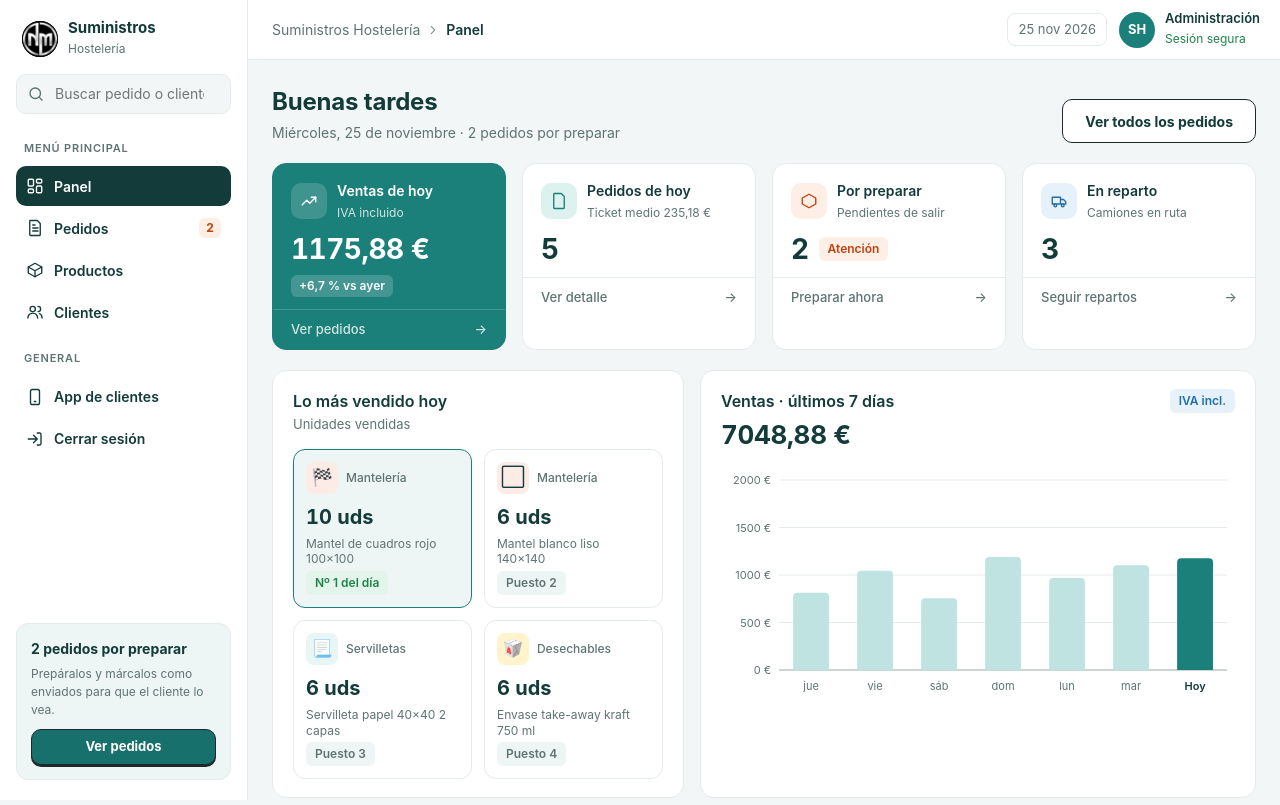
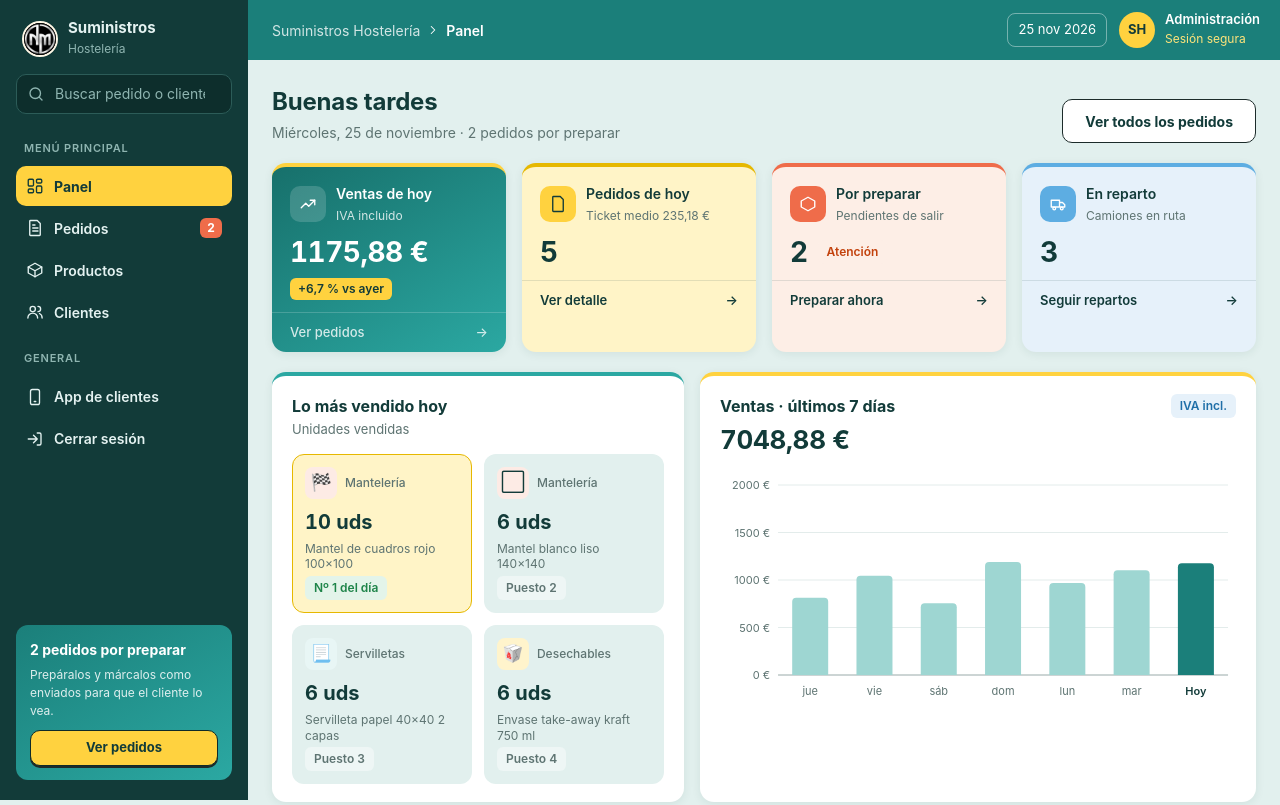
Before and after one commit to TRONKI78/suministros-hosteleria, a plain HTML site: page admin.html in a window 1280 px wide. Shown: the top 805 px of the page. Drawn offline with Linux system fonts and the light colour scheme.

Commit message:
Panel de control con más color: barra lateral oscura, cabecera de marca y tarjetas con acento
Co-Authored-By: Claude Opus 5.5 <noreply@anthropic.com>
Claude-Session: https://claude.ai/code/session_01EqNeizMajmsVULQ2myiePV

```diff
--- a/admin.css
+++ b/admin.css
@@ -212,3 +212,67 @@ body.dash::before{background:var(--d-card)}
   .seg{width:100%}
   .seg button{flex:1 1 auto;justify-content:center}
 }
+
+/* ===== Panel con más color: fondo turquesa suave, barra lateral oscura, cabecera de marca y tarjetas con acento ===== */
+.dash{--d-bg:#E2F0EE;--d-side:#123B39;--d-side-ink:#E4F2F1;--d-side-mut:#8FB5B1;--d-side-hover:#1C4D4A;--d-side-in:#0D2E2C}
+@media (prefers-color-scheme: dark){:root:not([data-theme="light"]) .dash{--d-bg:#0D1F1E;--d-side:#0A1918;--d-side-hover:#163533;--d-side-in:#07201E}}
+:root[data-theme="dark"] .dash{--d-bg:#0D1F1E;--d-side:#0A1918;--d-side-hover:#163533;--d-side-in:#07201E}
+body.dash::before{background:#1B7F7A}
+
+/* Barra lateral oscura */
+.side{background:var(--d-side);border-right:0;color:var(--d-side-ink)}
+.brand span{color:var(--d-side-mut)}
+.brand img{border:2px solid #FFF8E7}
+.side-search{background:var(--d-side-in);border:1px solid #2C5C58;color:var(--d-side-mut)}
+.side-search input{color:#fff}
+.side-search input::placeholder{color:var(--d-side-mut)}
+.side-lbl{color:var(--d-side-mut)}
+.dash .side-nav a,.dash .side-nav button{color:var(--d-side-ink)}
+.side-nav a:hover,.side-nav button:hover{background:var(--d-side-hover)}
+.side-nav a[aria-current="page"]{background:#FFD23F;color:#123B39;font-weight:700}
+.side-nav .cnt{background:#EF6C4A;color:#fff}
+.side-nav a[aria-current="page"] .cnt{background:#123B39;color:#FFD23F}
+.side-card{background:linear-gradient(150deg,#1B7F7A,#2BA8A2);border:0;color:#fff}
+.side-card span{color:rgba(255,255,255,.85)}
+.side-card .btn-primary{background:#FFD23F;color:#123B39;border-color:#0F2A28}
+.side-card .btn-primary:hover{background:#FFE47A}
+
+/* Cabecera en el color de la marca */
+.topbar{background:#1B7F7A;border-bottom:0;color:#fff}
+.crumbs,.crumbs b{color:#fff}
+.crumbs span{opacity:.8}
+.tb-date{color:#fff;border-color:rgba(255,255,255,.4)}
+.me span:not(.av){color:#FFE47A}
+.me b{color:#fff}
+.av{background:#FFD23F;color:#123B39}
+.dash .tb-btn{border-color:rgba(255,255,255,.6);color:#fff;background:rgba(255,255,255,.1)}
+.vhead h1{color:#123B39}
+@media (prefers-color-scheme: dark){:root:not([data-theme="light"]) .vhead h1{color:var(--d-ink)}}
+:root[data-theme="dark"] .vhead h1{color:var(--d-ink)}
+
+/* Tarjetas de cifras con color propio */
+.kpi{border:0;border-top:4px solid var(--d-pri);box-shadow:0 2px 10px rgba(18,59,57,.08)}
+.kpi:nth-child(2){background:var(--d-gold-bg);border-top-color:#E6B800}
+.kpi:nth-child(2) .k-ico{background:#FFD23F;color:#123B39}
+.kpi:nth-child(3){background:var(--d-warn-bg);border-top-color:#EF6C4A}
+.kpi:nth-child(3) .k-ico{background:#EF6C4A;color:#fff}
+.kpi:nth-child(4){background:var(--d-info-bg);border-top-color:#5DADE2}
+.kpi:nth-child(4) .k-ico{background:#5DADE2;color:#fff}
+.kpi:nth-child(n+2) .k-foot{border-color:rgba(18,59,57,.12);color:var(--d-ink);font-weight:600}
+.kpi.lead{background:linear-gradient(150deg,#17706B,#2BA8A2);border-top-color:#FFD23F}
+.kpi.lead .delta{background:#FFD23F;color:#123B39}
+
+/* Tarjetas de contenido y tablas con acento */
+.card{border:0;border-top:4px solid #2BA8A2;box-shadow:0 2px 10px rgba(18,59,57,.08)}
+.row2 .card:last-child{border-top-color:#FFD23F}
+.c-head h2{color:var(--d-ink);font-weight:700}
+.tbl th{background:var(--d-pri-soft);color:var(--d-ink);font-weight:700}
+.tbl tbody tr:nth-child(even){background:rgba(43,168,162,.04)}
+.tbl tbody tr:hover{background:var(--d-pri-soft)}
+.top-it{background:var(--d-bg);border-color:transparent}
+.top-it.first{background:var(--d-gold-bg);border-color:#E6B800}
+.chart .bx path{fill:#9ED6D2}
+@media (max-width:860px){
+  .tbl tr{background:var(--d-card);box-shadow:0 1px 4px rgba(18,59,57,.06)}
+  .tbl tbody tr:nth-child(even){background:var(--d-card)}
+}
```
